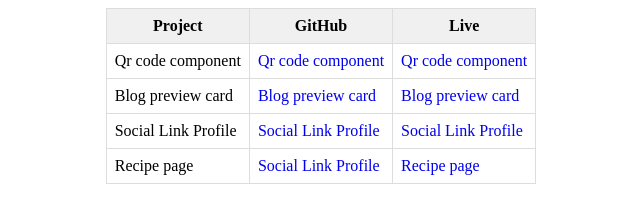
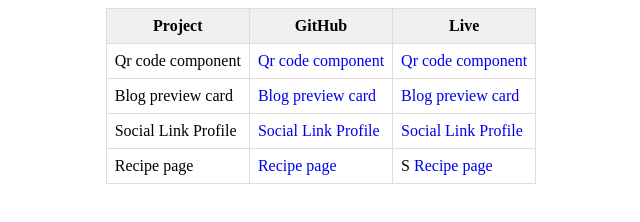
Before and after one commit to bahauddinmandal/getting-started-on-frontend-mentor, a website built with Vite: page index.html in a window 1280 px wide. Shown: the full height of the page, 319-959 px from the left. Built offline with nearby package versions, Linux system fonts and the light colour scheme.

Commit message:
update index.html for create new project 'Recipe page'

```diff
--- a/index.html
+++ b/index.html
@@ -77,10 +77,10 @@
         <td>
           <a
             href="https://github.com/bahauddinmandal/getting-started-on-frontend-mentor/tree/main/recipe-page"
-            >Social Link Profile</a
+            >Recipe page</a
           >
         </td>
-        <td>
+        <td>S
           <a href="recipe-page/index.html">Recipe page</a>
         </td>
       </tr>
```
